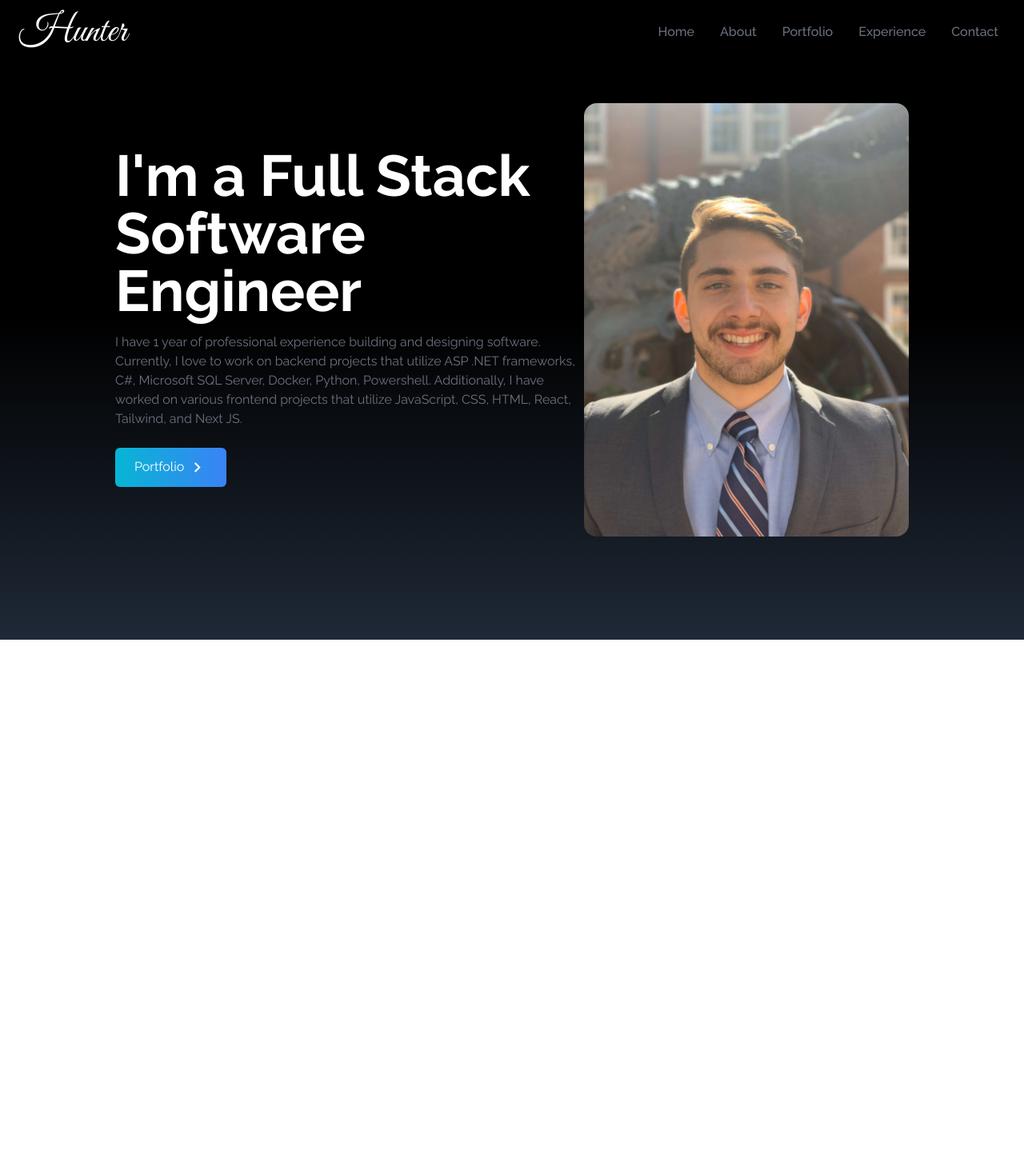
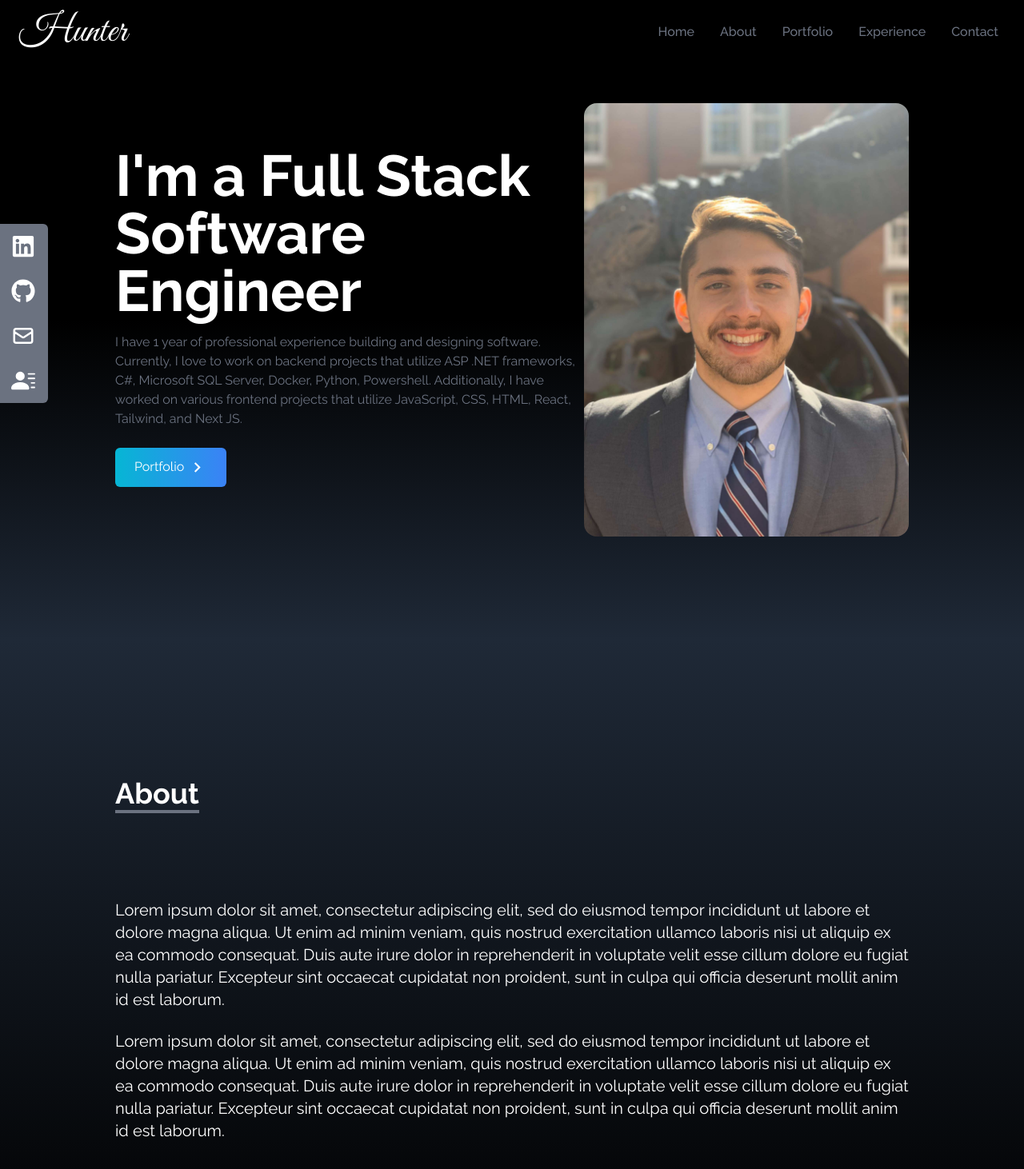
Before and after one commit to Apocalyptichobo/one-portfolio, a React (Create React App) app: page / in a window 1280 px wide. Shown: the top 1462 px of the page at 80% size. Before the commit the page ends 800 px from the top, so only its background shows below. Built offline with nearby package versions, Linux system fonts and the light colour scheme.

Commit message:
--added an about section and the icon bar

```diff
--- a/src/App.js
+++ b/src/App.js
@@ -1,11 +1,15 @@
+import About from "./components/About";
 import Home from "./components/Home";
 import { NavBar } from "./components/NavBar";
+import { SocialLinks } from "./components/SocialLinks";
 
 function App() {
   return (
     <div className="App">
       <NavBar />
       <Home />
+      <SocialLinks/>
+      <About/>
     </div>
   );
 }
--- /dev/null
+++ b/src/components/About.jsx
@@ -0,0 +1,30 @@
+import React from 'react'
+
+const About = () => {
+  return (
+    <div name='about' className='w-full h-screen text-white bg-gradient-to-b from-gray-800 to-black'>
+        <div className='flex flex-col justify-center w-full h-full max-w-screen-lg p-4 mx-auto'>
+            <div className='pb-8'>
+                <p className='inline text-4xl font-bold border-b-4 border-gray-500'>
+                    About
+                </p>
+            </div>
+            <p className='mt-20 text-xl'>
+            Lorem ipsum dolor sit amet, consectetur adipiscing elit, sed do eiusmod tempor incididunt ut labore et dolore magna aliqua.
+            Ut enim ad minim veniam, quis nostrud exercitation ullamco laboris nisi ut aliquip ex ea commodo consequat.
+            Duis aute irure dolor in reprehenderit in voluptate velit esse cillum dolore eu fugiat nulla pariatur.
+            Excepteur sint occaecat cupidatat non proident, sunt in culpa qui officia deserunt mollit anim id est laborum.
+            </p>
+            <br />
+            <p className='text-xl'>
+            Lorem ipsum dolor sit amet, consectetur adipiscing elit, sed do eiusmod tempor incididunt ut labore et dolore magna aliqua.
+            Ut enim ad minim veniam, quis nostrud exercitation ullamco laboris nisi ut aliquip ex ea commodo consequat.
+            Duis aute irure dolor in reprehenderit in voluptate velit esse cillum dolore eu fugiat nulla pariatur.
+            Excepteur sint occaecat cupidatat non proident, sunt in culpa qui officia deserunt mollit anim id est laborum.
+            </p>
+        </div>
+    </div>
+  )
+}
+
+export default About
--- /dev/null
+++ b/src/components/SocialLinks.jsx
@@ -0,0 +1,72 @@
+import React from 'react'
+import {FaGithub, FaLinkedin} from 'react-icons/fa'
+import {HiOutlineMail} from 'react-icons/hi'
+import {BsFillPersonLinesFill} from 'react-icons/bs'
+
+export const SocialLinks = () => {
+
+    const links = [
+        {
+            id: 1,
+            child: (
+                <>
+                    LinkedIn <FaLinkedin size={30}/>
+                </>
+            ),
+            href: 'https://www.linkedin.com/in/hunter-becker-a092a219a/',
+            style: 'rounded-tr-md'
+        },
+        {
+            id: 2,
+            child: (
+                <>
+                    GitHub <FaGithub size={30}/>
+                </>
+            ),
+            href: 'https://github.com/Apocalyptichobo/',
+        },
+        {
+            id: 3,
+            child: (
+                <>
+                    Mail <HiOutlineMail size={30}/>
+                </>
+            ),
+            href: 'mailto:epicdroid@outlook.com',
+        },
+        {
+            id: 4,
+            child: (
+                <>
+                    Resume <BsFillPersonLinesFill size={30}/>
+                </>
+            ),
+            href: '/Hunter Becker Resume 2023 (r).pdf',
+            style: 'rounded-br-md',
+            download: true,
+        },
+    ];
+
+    return (
+    <div className='hidden lg:flex flex-col top-[35%] left-0 fixed'>
+       <ul>
+            {links.map(({id, child, href, style, download}) => (
+                <li
+                key={id}
+                className={'flex items-center justify-between w-40 px-4 h-14 ml-[-100px] bg-gray-500 hover:ml-[-10px] hover:rounded-md duration-300' + " " + style}>
+                    <a
+                    href={href}
+                    className='flex items-center justify-between w-full text-white'
+                    download={download}
+                    target='_blank'
+                    rel='noreferrer'>
+                        {child}
+                    </a>
+                </li>
+            ))}
+        </ul>
+    </div>
+  )
+}
+
+export default SocialLinks;
```
Also changed, not shown: 2 other files (tests, documents, lock files or other folders).
